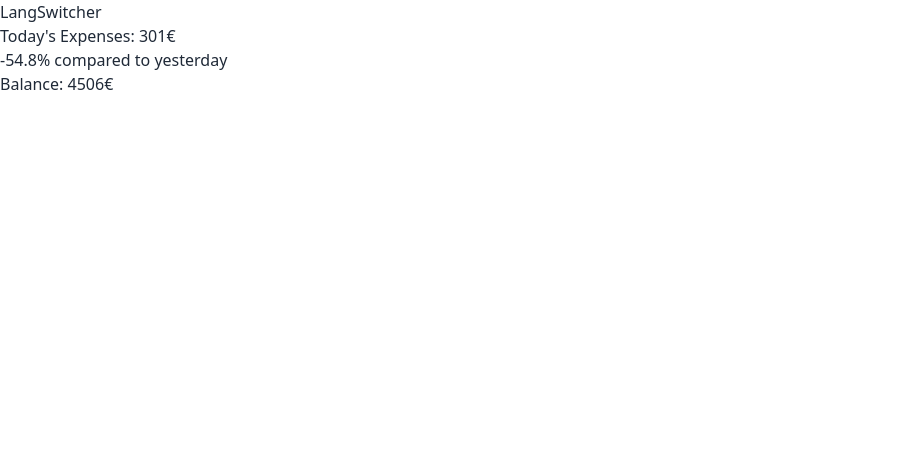
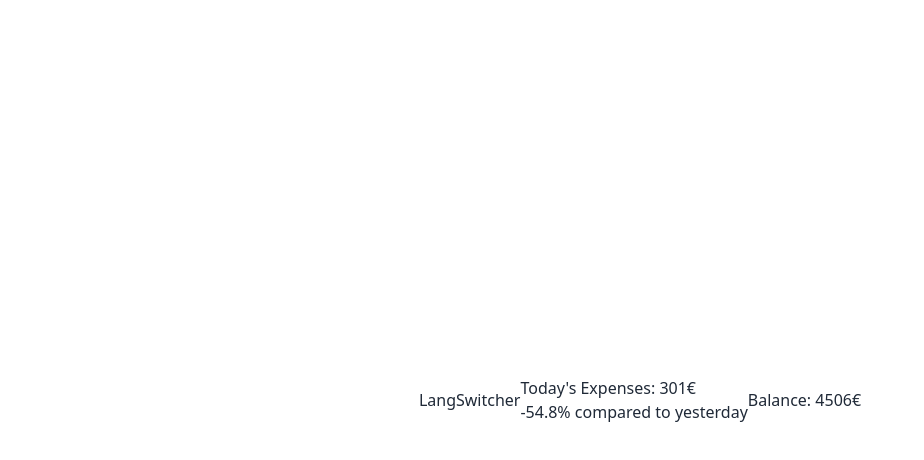
Before and after one commit to opujade/sprint-8-inprocode, a React (Vite) app: page / in a window 1280 px wide. Shown: the top 460 px of the page, without its empty margins (0-924 px from the left). Built offline with nearby package versions, Linux system fonts and the light colour scheme.

Commit message:
created theme context

```diff
--- a/src/App.tsx
+++ b/src/App.tsx
@@ -7,9 +7,11 @@ const App = (): JSX.Element => {
   return (
     <>
       <BalanceProvider>
+        <div className="min-h-screen flex justify-center items-center">
           <LangSwitcher />
           <MainInfo />
           <TotalBalance />
+        </div>
       </BalanceProvider>
     </>
   );
--- /dev/null
+++ b/src/context/ThemeContext.tsx
@@ -0,0 +1,22 @@
+import { createContext, useEffect, useState } from "react";
+import { ProviderProps } from "../types/types";
+
+const ThemeContext = createContext<void | undefined>(undefined);
+
+export const ThemeProvider = ({ children }: ProviderProps) => {
+  const [theme, setTheme] = useState<string>("light");
+
+  const toggleTheme = () => {
+    setTheme(theme === "light" ? "dark" : "light");
+  };
+
+  useEffect(() => {
+    document.querySelector("html")?.setAttribute("data-theme", theme);
+  }, [theme]);
+
+  return (
+    <ThemeContext.Provider value={toggleTheme()}>
+      {children}
+    </ThemeContext.Provider>
+  );
+};
```
Lines whose indentation alone changed are shown as unchanged.
